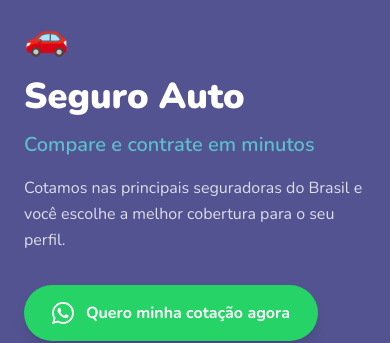
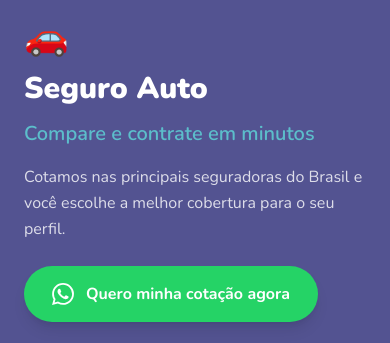
Before and after one commit to fabiosalim-pixel/site-simplesassim, a Next.js app: page /seguro-auto in a window 390 px wide. Shown: the part 131-474 px from the top of the page. Built offline with nearby package versions, Linux system fonts and the light colour scheme; no server answers.

Commit message:
fix: hero mais compacto na pagina de viagem

```diff
--- a/app/[produto]/page.tsx
+++ b/app/[produto]/page.tsx
@@ -112,20 +112,21 @@ function Hero({ config }: { config: ProdutoConfig }) {
   const whatsappUrl = `https://wa.me/5561999867005?text=${encodeURIComponent(
     config.whatsappMensagem
   )}`;
+  const heroPadding = config.ctaSecundaria ? "py-10 md:py-12" : "py-20";
 
   return (
     <section className="bg-[#535391] text-white">
-      <div className="max-w-5xl mx-auto px-6 py-20 grid md:grid-cols-2 gap-12 items-center">
+      <div className={`max-w-5xl mx-auto px-6 ${heroPadding} grid md:grid-cols-2 gap-8 md:gap-12 items-center`}>
         {/* Texto */}
         <div>
-          <span className="inline-block text-4xl mb-4">{config.icone}</span>
-          <h1 className="text-4xl md:text-5xl font-black leading-tight mb-3">
+          <span className="inline-block text-4xl mb-3">{config.icone}</span>
+          <h1 className="text-3xl md:text-5xl font-black leading-tight mb-3">
             {config.titulo}
           </h1>
           <p className="text-xl text-[#5CBECB] font-semibold mb-4">
             {config.subtitulo}
           </p>
-          <p className="text-white/80 text-base leading-relaxed mb-8">
+          <p className="text-white/80 text-base leading-relaxed mb-6">
             {config.descricao}
           </p>
 
@@ -155,11 +156,11 @@ function Hero({ config }: { config: ProdutoConfig }) {
         </div>
 
         {/* Benefícios */}
-        <div className="bg-white/10 rounded-2xl p-7 backdrop-blur-sm">
-          <p className="text-[#5CBECB] font-bold text-sm uppercase tracking-widest mb-5">
+        <div className={`bg-white/10 rounded-2xl backdrop-blur-sm ${config.ctaSecundaria ? "p-5" : "p-7"}`}>
+          <p className="text-[#5CBECB] font-bold text-sm uppercase tracking-widest mb-4">
             Por que a Simples Assim?
           </p>
-          <ul className="space-y-4">
+          <ul className={config.ctaSecundaria ? "space-y-2.5" : "space-y-4"}>
             {config.beneficios.map((b, i) => (
               <li key={i} className="flex items-start gap-3 text-white/90">
                 <span className="text-[#E9854A] font-black text-lg leading-none mt-0.5">
```
